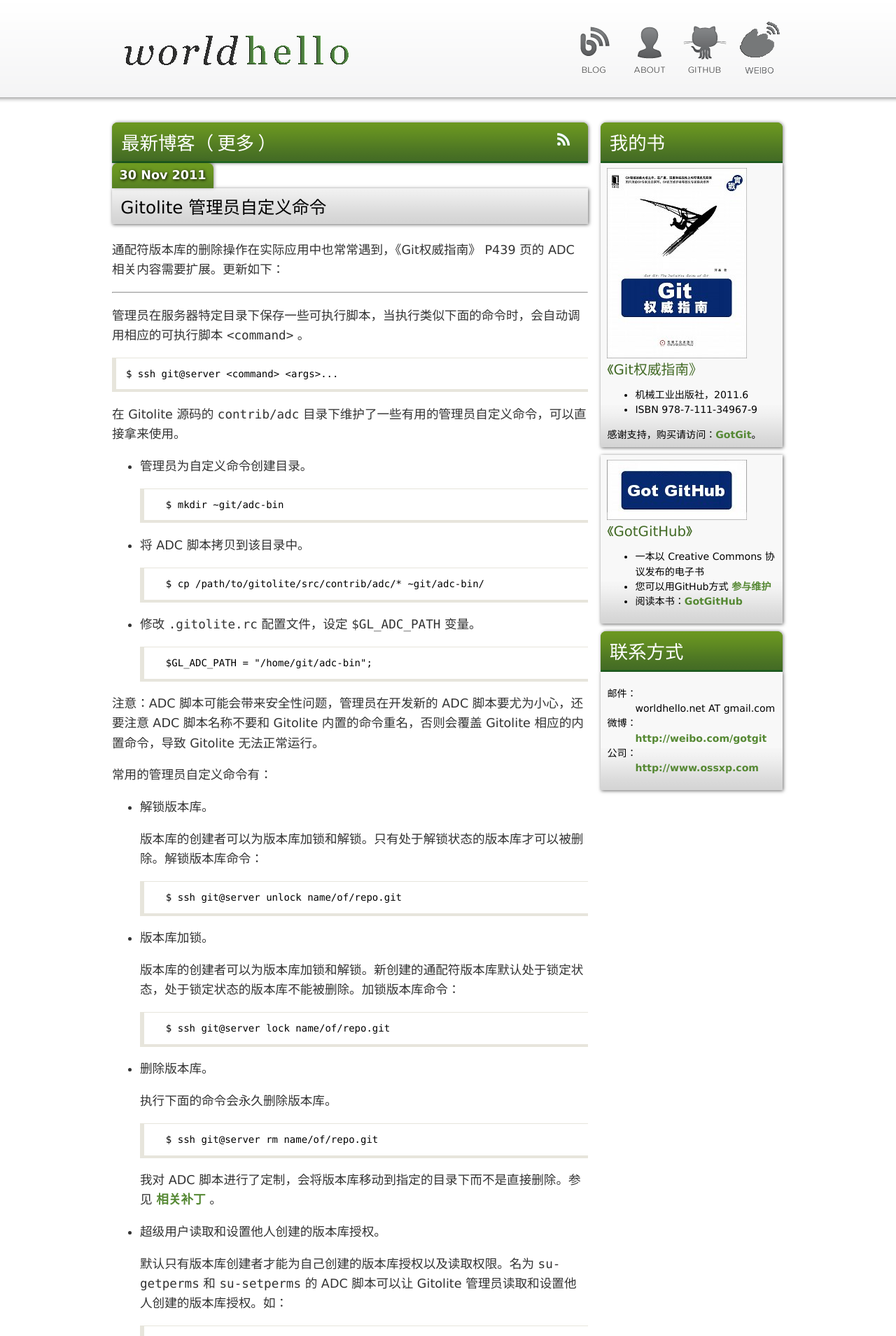
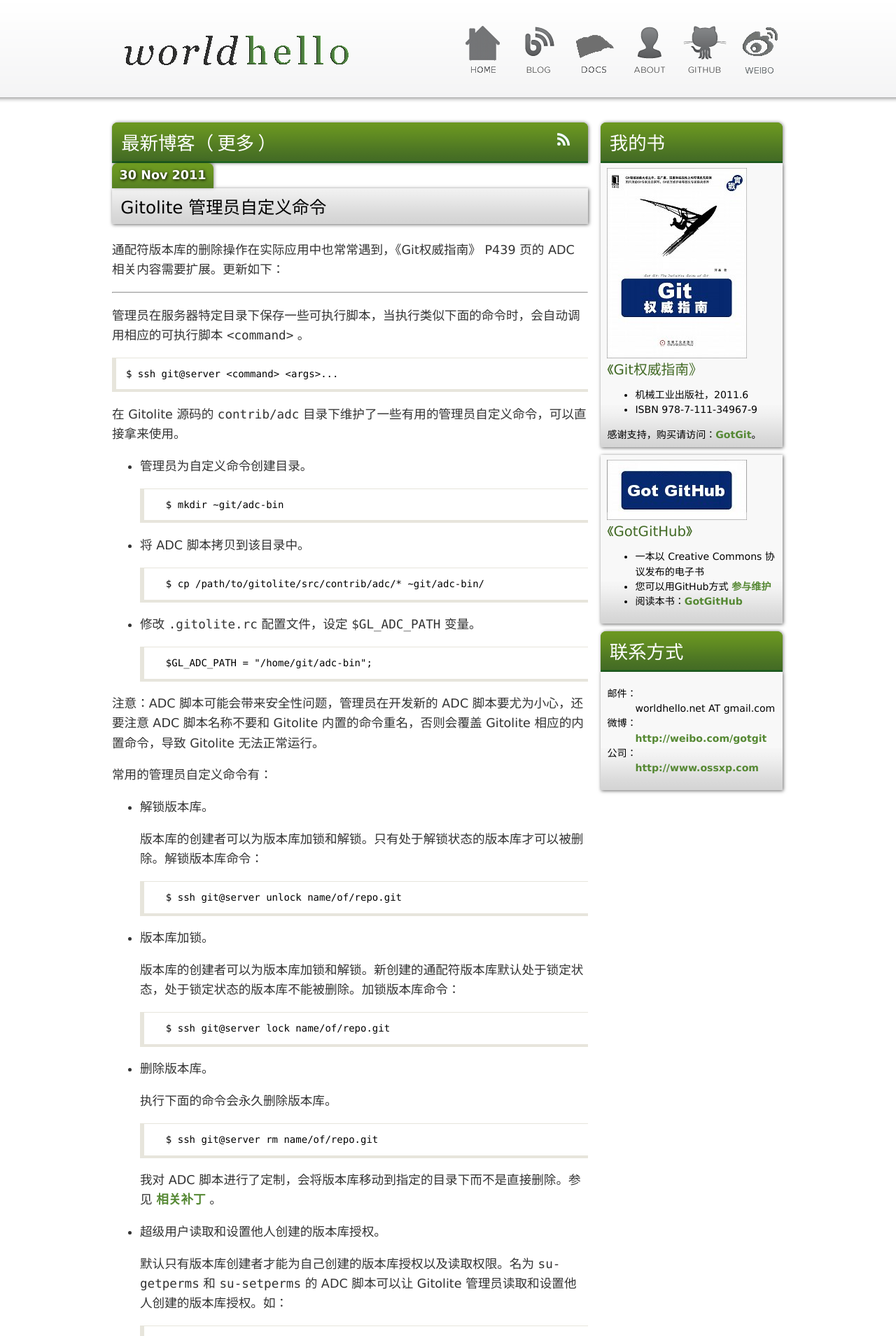
Before and after one commit to gotgit/gotgit.github.com, a Jekyll site: the page built from index.html, in a window 1280 px wide. Shown: the top 1909 px of the page at 70% size. Built offline with Jekyll 4.4.1, drawn with Linux system fonts in a browser that asks for light colours; Markdown is read by kramdown in place of the engine named in the settings; comment, search, counter and statistics services are not loaded.

Commit message:
Add link and icons for home and docs.

```diff
--- a/_layouts/master.html
+++ b/_layouts/master.html
@@ -17,7 +17,9 @@
 
         <div id='menu'>
           <ul>
+            <li><a href='/' id='home_link' title='Home'>首页</a></li>
             <li><a href='/blog.html' id='blog_link' title='Blog'>博客</a></li>
+            <li><a href='/doc/' id='docs_link' title='Docs'>文章</a></li>
             <li><a href='/about.html' id='about_link' title='About'>关于</a></li>
             <li><a href='http://github.com/gotgit' target='_blank' title='GitHub' rel='me' id='github_link'>GitHub</a></li>
             <li><a href='http://weibo.com/gotgit' title='微博' target='_blank' id='weibo_link'>微博</a></li>
--- a/stylesheets/master.css
+++ b/stylesheets/master.css
@@ -74,6 +74,8 @@
 #menu ul li a#github_link { background-image: url(/images/github.gif); }
 #menu ul li a#about_link { background-image: url(/images/about.gif); }
 #menu ul li a#weibo_link { background-image: url(/images/weibo.gif); }
+#menu ul li a#home_link { background-image: url(/images/home.gif); }
+#menu ul li a#docs_link { background-image: url(/images/docs.gif); }
 
 #content {
   padding: 2em 0;
```
Also changed, not shown: images/docs.gif (added), images/home.gif (added), images/weibo.gif.
